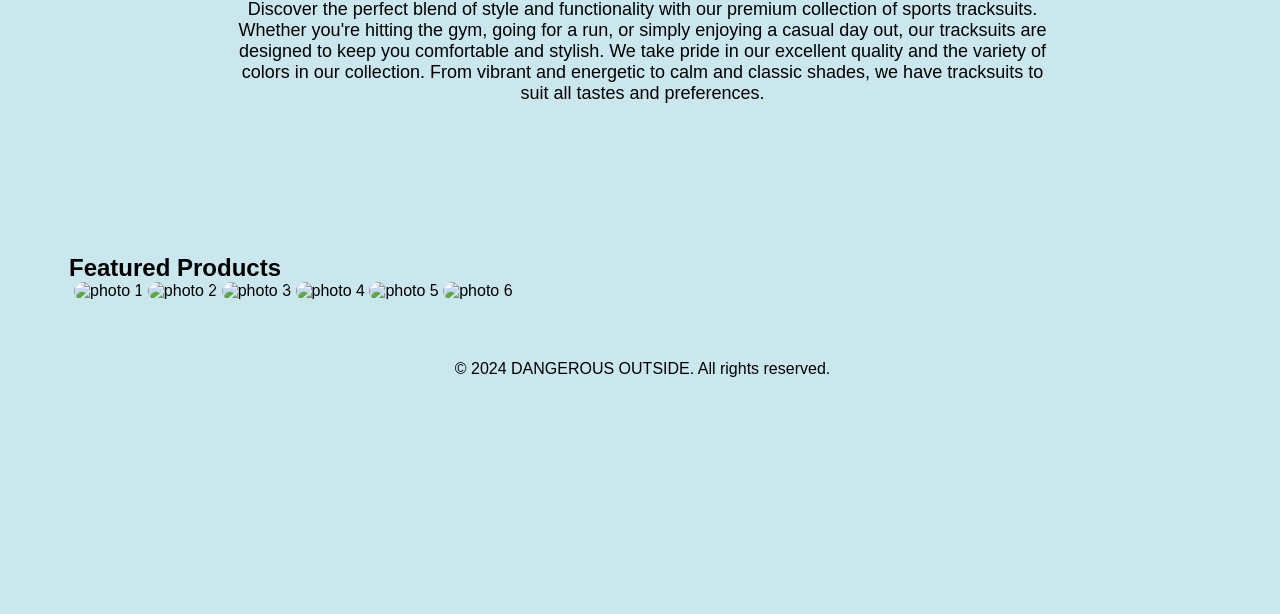
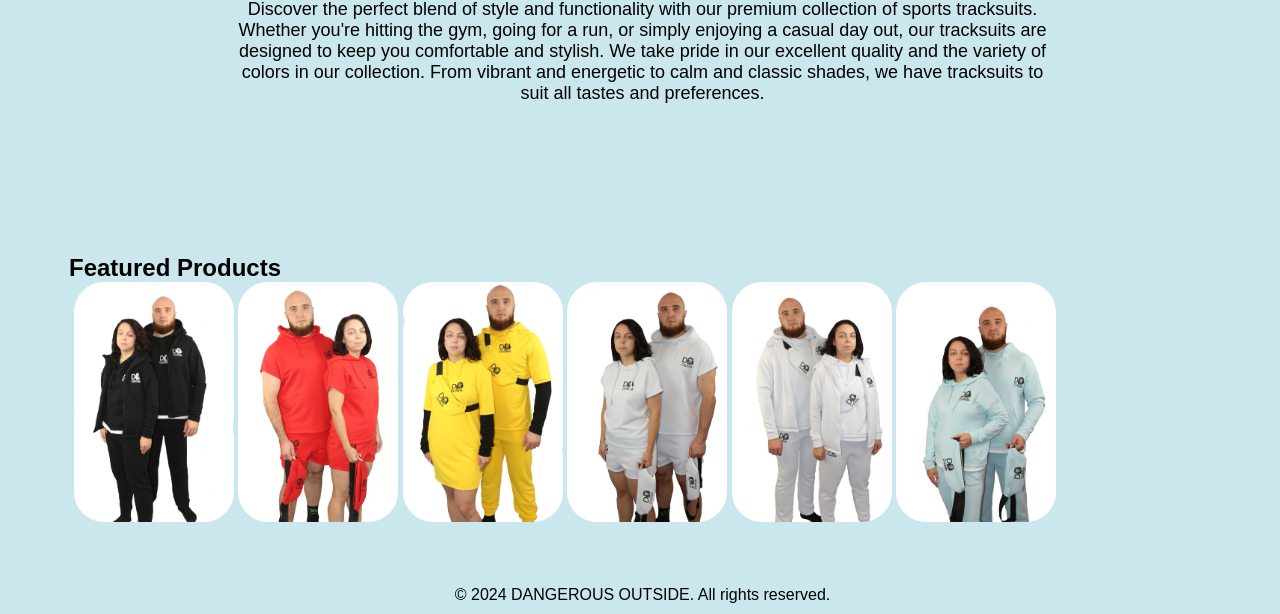
Before and after one commit to Marynawind/DOUTSIDE, a plain HTML site: page index.html in a window 1280 px wide. Shown: the part 301-915 px from the top of the page. Before the commit the page ends 800 px from the top, so only its background shows below. Drawn offline with Linux system fonts and the light colour scheme.

Commit message:
Update index.html

```diff
--- a/index.html
+++ b/index.html
@@ -35,12 +35,12 @@
         <div class="container">
             <h2>Featured Products</h2>
                 <div class="gallery">
-                    <img src="wow/31.jpg" alt="photo 1">
-                    <img src="wow/32.jpg" alt="photo 2">
-                    <img src="wow/33.jpg" alt="photo 3">
-                    <img src="wow/34.jpg" alt="photo 4">
-                    <img src="wow/35.jpg" alt="photo 5">
-                    <img src="wow/36.jpg" alt="photo 6">
+                    <img src="31.jpg" alt="photo 1">
+                    <img src="32.jpg" alt="photo 2">
+                    <img src="33.jpg" alt="photo 3">
+                    <img src="34.jpg" alt="photo 4">
+                    <img src="35.jpg" alt="photo 5">
+                    <img src="36.jpg" alt="photo 6">
 
                 </div>
             <!-- Product cards will go here -->
```
